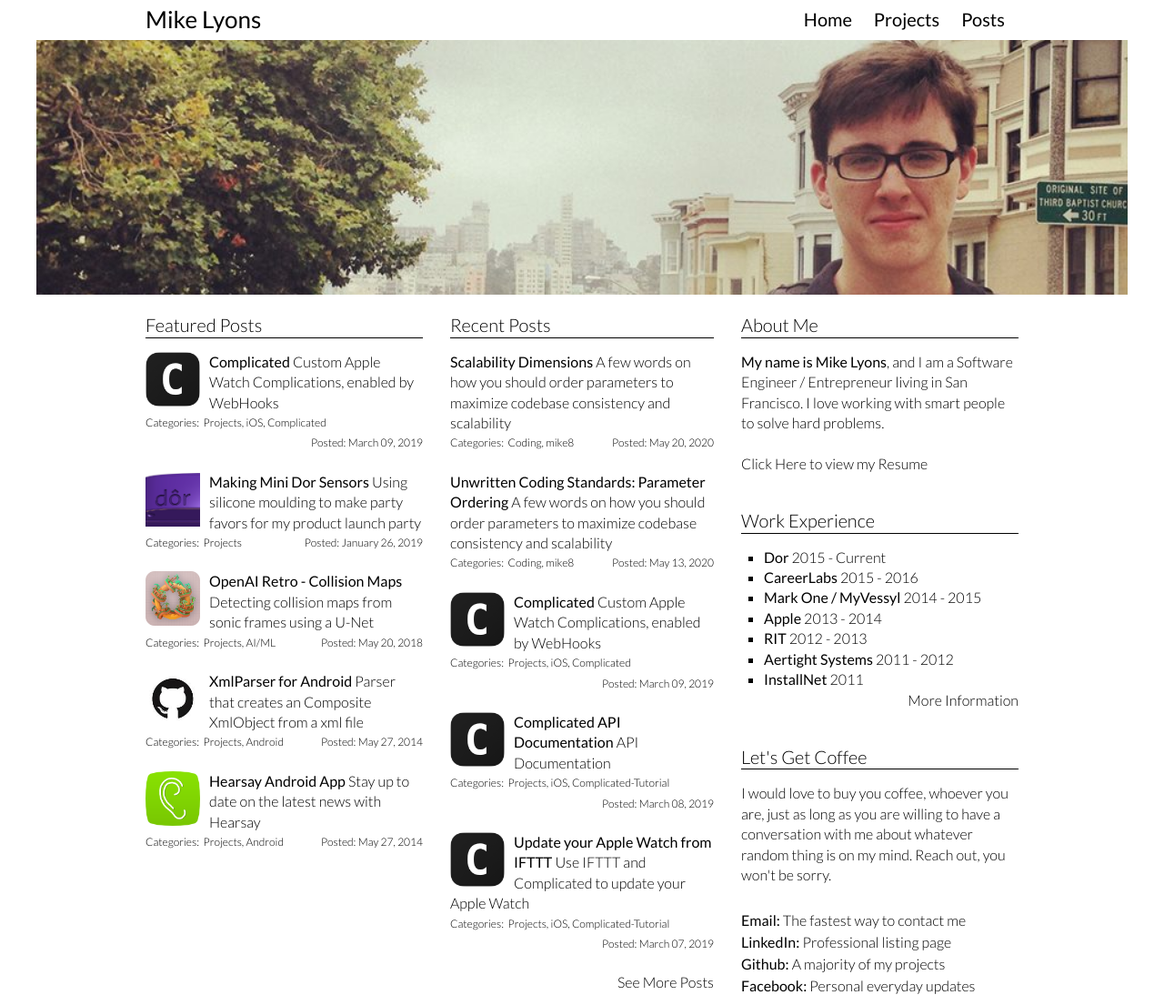
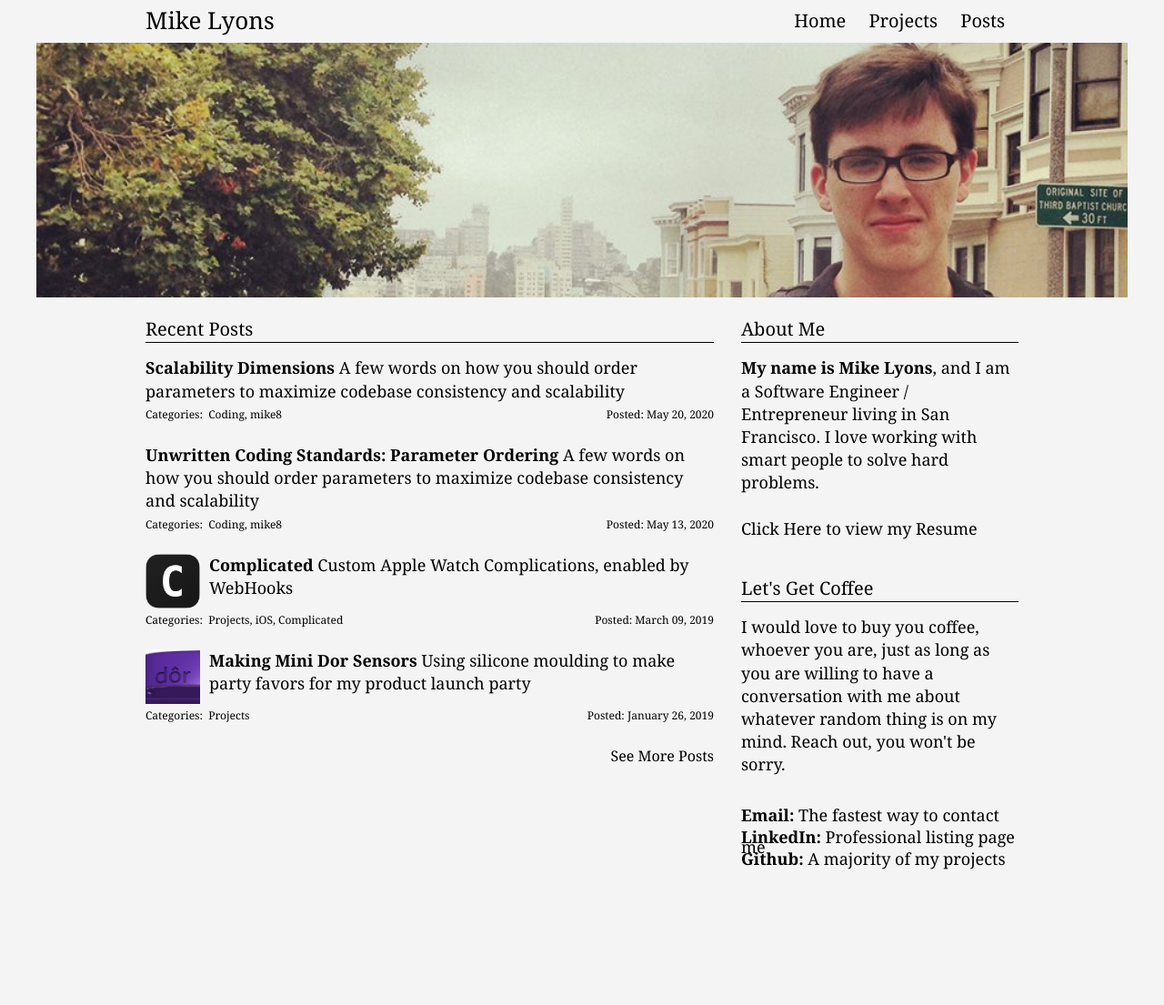
Before and after one commit to frenchie4111/frenchie4111.github.io, a Jekyll site: the page built from index.html, in a window 1280 px wide. Shown: the whole page at 91% size. Built offline with Jekyll 4.4.1, drawn with Linux system fonts in a browser that asks for light colours; nearby versions of some CDN libraries; after the commit the page ends 967 px from its top, so only the background shows below that.

Commit message:
Style change

```diff
--- a/css/atom-one-dark.css
+++ b/css/atom-one-dark.css
@@ -17,6 +17,13 @@
 hue-6-2: #e6c07b
 
 */
+
+.highlighter-rouge {
+  overflow-x: auto;
+  padding: 0.1em 0.25em;
+  color: #abb2bf;
+  background: #282c34;
+}
 
 .hljs {
   display: block;
--- a/css/home.scss
+++ b/css/home.scss
@@ -15,11 +15,18 @@
 
 body
 {
-    font-family: 'Lato', sans-serif;
+    // font-family: 'Lato', sans-serif;
+    font-family: 'Georgia', serif;
+    font-size: 18px;
     line-height: 140%;
     min-height: 100%;
     color: black;
     font-weight: 300;
+    background-color: #f4f4f4;
+}
+
+p {
+    line-height: 1.4;
 }
 
 pre {
@@ -77,7 +84,7 @@
 
 #header
 {
-    background-color: white;
+    // background-color: white;
     font-weight: 400;
     padding: 0 10px;
 }
@@ -162,7 +169,7 @@
 
 #content_area
 {
-    background-color: white;
+    // background-color: white;
     padding: 12px 10px 0 10px;
 }
 
@@ -221,7 +228,7 @@
 
 #content_area b
 {
-    font-weight: normal;
+    font-weight: bold;
 }
 
 .column_post
@@ -403,6 +410,7 @@
 }
 
 pre {
+    margin-top: 0;
     white-space: pre-wrap;
     word-wrap: break-word;
 }
--- a/index.html
+++ b/index.html
@@ -7,22 +7,15 @@
 <div id="content_area">
     <div class="full_width">
 
-        <div class="column left one_third_width">
-            <h2 class="colorchanger">Featured Posts</h2>
-
-            {% assign featured_posts = site.posts | where: "featured" , true %}
-            {% for featured_post in featured_posts %}
-                {% include post_description.html post=featured_post %}
-            {% endfor %}
-
-            <div class="clear"></div>
-        </div>
-        <div class="column left one_third_width">
+        <div class="column left two_thirds_width">
             <h2 class="colorchanger">Recent Posts</h2>
 
             {% assign recent_posts = site.posts | sort: 'date' | reverse %}
-            {% for recent_post in recent_posts | limit:5 %}
-                {% include post_description.html post=recent_post %}
+            {% for recent_post in recent_posts | limit:6 %}
+                {% if recent_post.tags contains 'Complicated-Tutorial' %}
+                {% else %}
+                    {% include post_description.html post=recent_post %}
+                {% endif %}
             {% endfor %}
 
             <h3 class="more_info_link"><a style="font-size:16px" href="/posts.html">See More Posts</a></h3>
@@ -36,20 +29,6 @@
                 <a style="color: black;" href="https://resume.mikelyons.org/">Click Here to view my Resume</a>
             </div>
             <div class="column_spacer"></div>
-            <h2 class="colorchanger">Work Experience</h2>
-            <div class="column_post">
-              <ul class="square_list">
-                <li><a href="https://getdor.com/"><b>Dor</b> 2015 - Current</a></li>
-                <li><a href="https://careerlabs.com/"><b>CareerLabs</b> 2015 - 2016</a></li>
-                <li><a href="http://myvessyl.com/"><b>Mark One / MyVessyl</b> 2014 - 2015</a></li>
-                <li><a href="http://www.apple.com/"><b>Apple</b> 2013 - 2014</a></li>
-                <li><a href="http://www.rit.edu/"><b>RIT</b> 2012 - 2013</a></li>
-                <li><a href="https://www.aertight.com/"><b>Aertight Systems</b> 2011 - 2012</a></li>
-                <li><a href="http://www.installnet.com/"><b>InstallNet</b> 2011</a></li>
-              </ul>
-              <h3 class="more_info_link"><a style="font-size:16px" href="https://resume.mikelyons.org/">More Information</a></h3>
-            </div>
-            <div class="column_spacer"></div>
             <h2 class="colorchanger">Let's Get Coffee</h2>
             I would love to buy you coffee, whoever you are, just as long as you are willing to have a conversation with me about whatever random thing is on my mind. Reach out, you won't be sorry.<br/>
             <br/>
@@ -57,7 +36,6 @@
                 <div><a href="mailto:mdl0394@gmail.com"><b><span class="social_media_link">Email:</span></b></a> The fastest way to contact me</div>
                 <div><a href="https://www.linkedin.com/profile/view?id=219693399"><b><span class="social_media_link">LinkedIn:</span></b></a> Professional listing page</div>
                 <div><a href="https://github.com/frenchie4111"><b><span class="social_media_link">Github:</span></b></a> A majority of my projects</div>
-                <div><a href="https://www.facebook.com/michael.lyons4111"><b><span class="social_media_link">Facebook:</span></b></a> Personal everyday updates</div>
             </div>
             <div class="clear"></div>
         </div>
```
